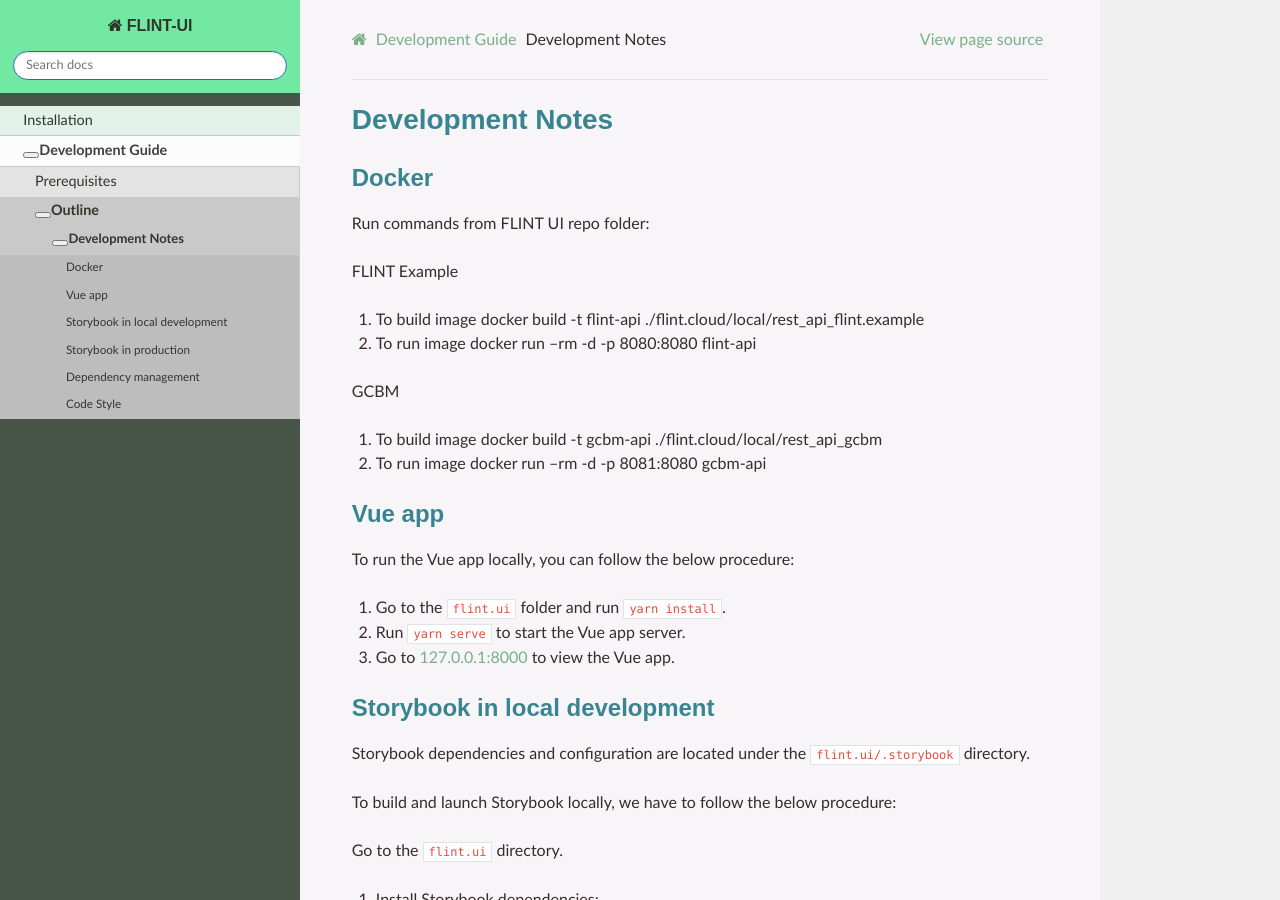
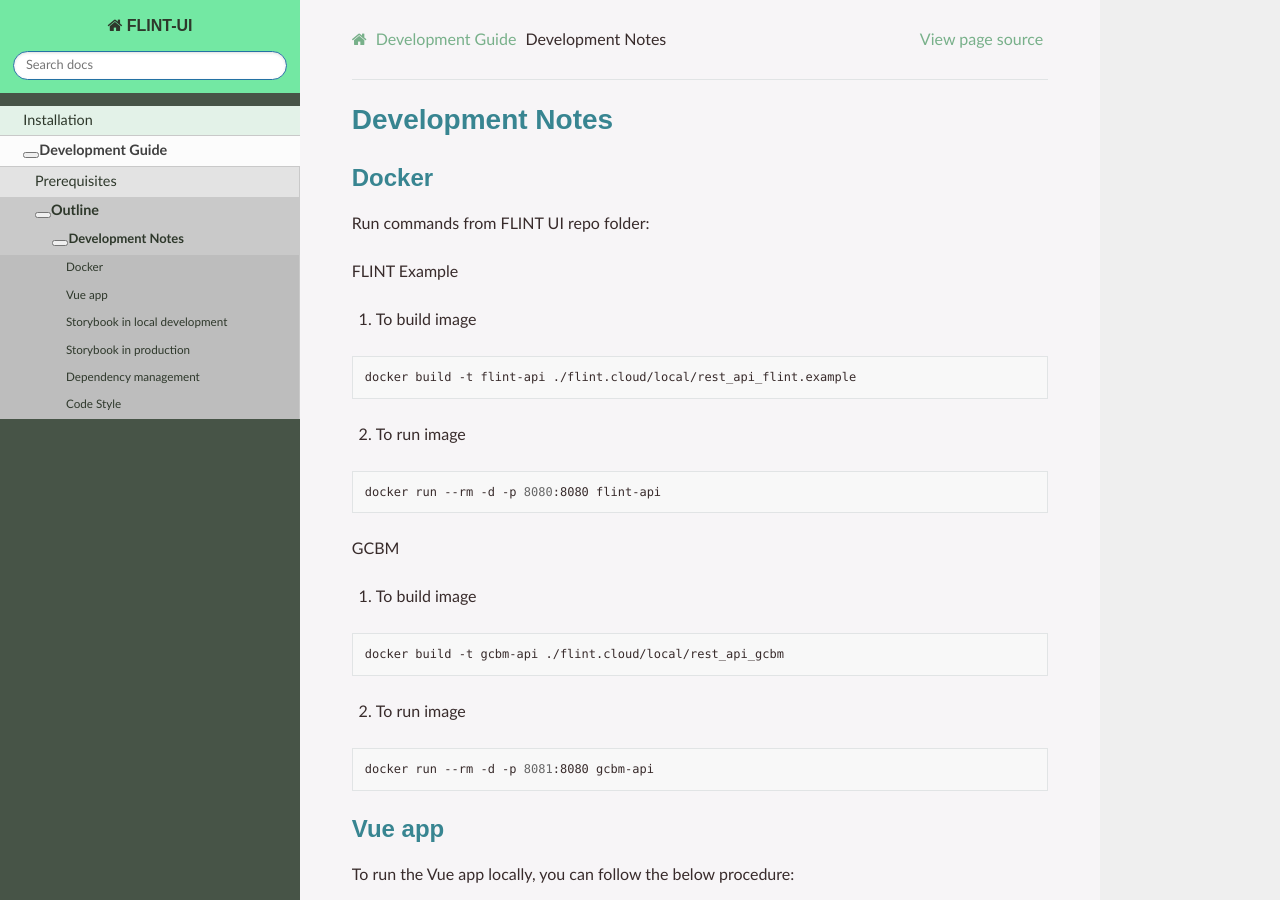
Before and after one commit to moja-global/FLINT-UI, a Sphinx documentation site: the page built from docs/DevelopmentGuide/DevelopmentNotes.rst, in a window 1280 px wide and 900 px high. Built offline with Sphinx 7.4.7 and the Read the Docs theme 2.0.0, drawn with Linux system fonts in a browser that asks for light colours.

Commit message:
Update dev notes
Signed-off-by: Rajiv Ranjan Singh <rajivperfect007@gmail.com>

```diff
--- a/docs/DevelopmentGuide/DevelopmentNotes.rst
+++ b/docs/DevelopmentGuide/DevelopmentNotes.rst
@@ -9,17 +9,30 @@ Run commands from FLINT UI repo folder:
 FLINT Example
 
 1. To build image
+
+.. code:: shell
+
    docker build -t flint-api ./flint.cloud/local/rest_api_flint.example
+
 2. To run image
+
+.. code:: shell
+
    docker run --rm -d -p 8080:8080 flint-api
 
 GCBM
 
 1. To build image
+
+.. code:: shell
+
    docker build -t gcbm-api ./flint.cloud/local/rest_api_gcbm
+
 2. To run image
+
+.. code:: shell
+
    docker run --rm -d -p 8081:8080 gcbm-api
-
 
 Vue app
 -------
```
